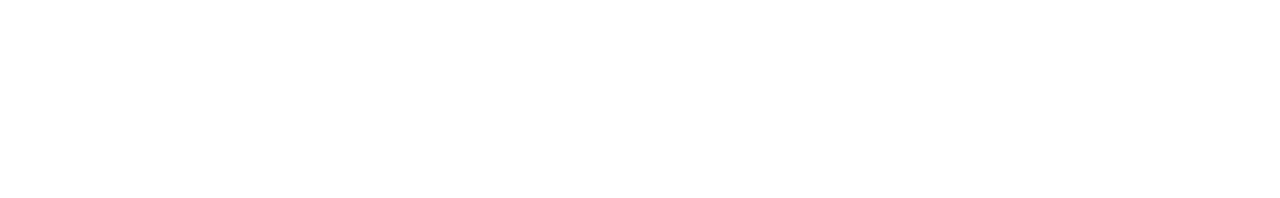
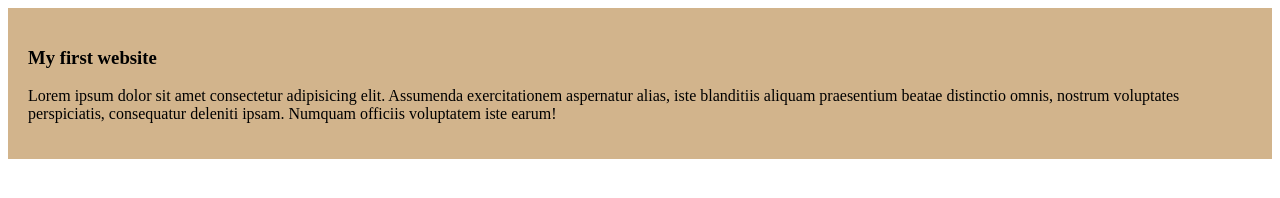
Before and after one commit to siyamar/my-simple-website, a plain HTML site: page index.html in a window 1280 px wide. Drawn offline with Linux system fonts and the light colour scheme.

Commit message:
added the first blog

```diff
--- a/index.html
+++ b/index.html
@@ -4,8 +4,12 @@
     <meta charset="UTF-8">
     <meta name="viewport" content="width=device-width, initial-scale=1.0">
     <title>My simple website</title>
+    <link rel="stylesheet" href="../my-simple-website/styles/blog.css">
 </head>
 <body>
-
+    <div>
+        <h3>My first website</h3>
+        <p>Lorem ipsum dolor sit amet consectetur adipisicing elit. Assumenda exercitationem aspernatur alias, iste blanditiis aliquam praesentium beatae distinctio omnis, nostrum voluptates perspiciatis, consequatur deleniti ipsam. Numquam officiis voluptatem iste earum!</p>
+    </div>
 </body>
 </html>
--- /dev/null
+++ b/styles/blog.css
@@ -0,0 +1,4 @@
+div{
+    background-color: tan;
+    padding: 20px;
+}
```
